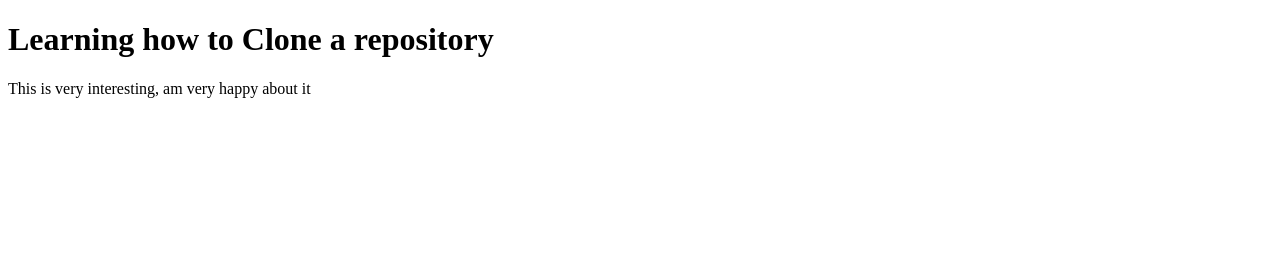
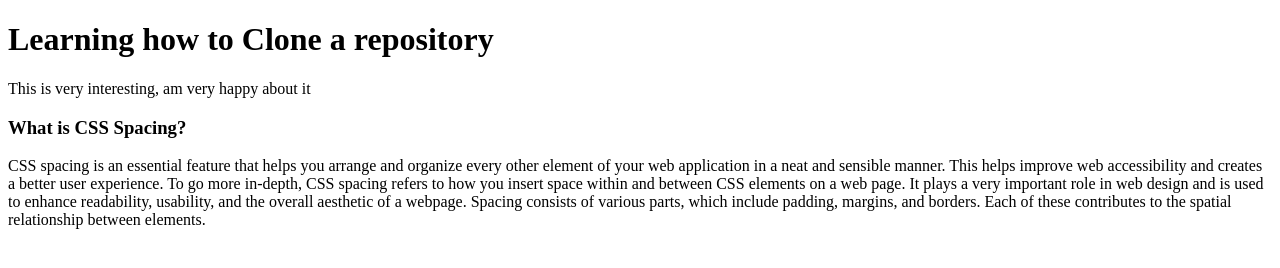
Before and after one commit to edward139/testing, a plain HTML site: page index.html in a window 1280 px wide. Drawn offline with Linux system fonts and the light colour scheme.

Commit message:
added another paragraph

```diff
--- a/index.html
+++ b/index.html
@@ -8,5 +8,10 @@
 <body>
     <h1>Learning how to Clone a repository</h1>
     <p>This is very interesting, am very happy about it</p>
+    <h3> What is CSS Spacing?</h3>
+
+        <p>CSS spacing is an essential feature that helps you arrange and organize every other element of your web application in a neat and sensible manner. This helps improve web accessibility and creates a better user experience.
+        To go more in-depth, CSS spacing refers to how you insert space within and between CSS elements on a web page. It plays a very important role in web design and is used to enhance readability, usability, and the overall aesthetic of a webpage.
+        Spacing consists of various parts, which include padding, margins, and borders. Each of these contributes to the spatial relationship between elements.</p>
 </body>
 </html>
```
